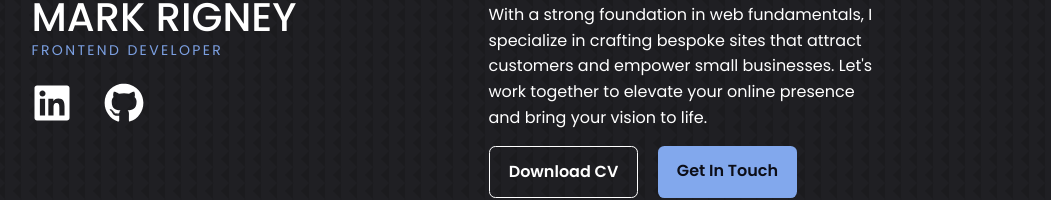
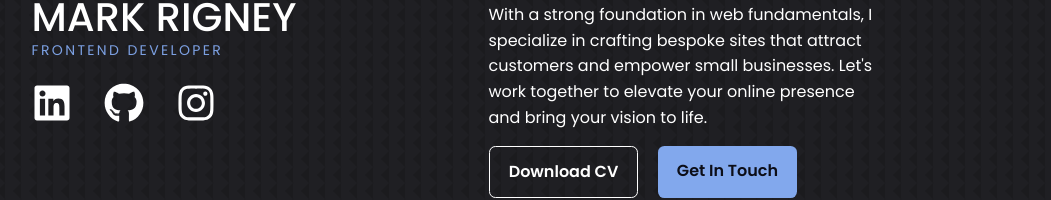
Before and after one commit to KramYengir/portfolio_page, a React (Vite) app: page / in a window 1280 px wide. Shown: the part 425-625 px from the top of the page, without its empty margins (179-1230 px from the left). Built offline with nearby package versions, Linux system fonts and the light colour scheme.

Commit message:
add instagram links

```diff
--- a/src/components/Footer/Footer.jsx
+++ b/src/components/Footer/Footer.jsx
@@ -44,15 +44,9 @@ const Footer = () => {
         >
           <FaLinkedin />
         </a>
-        {/* <a
-          href="https://www.upwork.com/freelancers/~0103b0000a375c78c2"
-          target="blank"
-        >
+        <a href="https://www.instagram.com/rigneymade88" target="blank">
           <FaInstagram />
-        </a> */}
-        {/* <a href="https://www.facebook.com/" target="blank">
-          <FaFacebook />
-        </a> */}
+        </a>
       </div>
 
       <div className="footer__copyright">
--- a/src/components/Header/HeaderSocials.jsx
+++ b/src/components/Header/HeaderSocials.jsx
@@ -12,12 +12,9 @@ const HeaderSocials = () => {
       <a href="https://github.com/KramYengir?tab=repositories" target="blank">
         <FaGithub />
       </a>
-      {/* <a
-        href="https://www.upwork.com/freelancers/~0103b0000a375c78c2"
-        target="blank"
-      >
+      <a href="https://www.instagram.com/rigneymade88" target="blank">
         <FaInstagram />
-      </a> */}
+      </a>
     </div>
   );
 };
```
